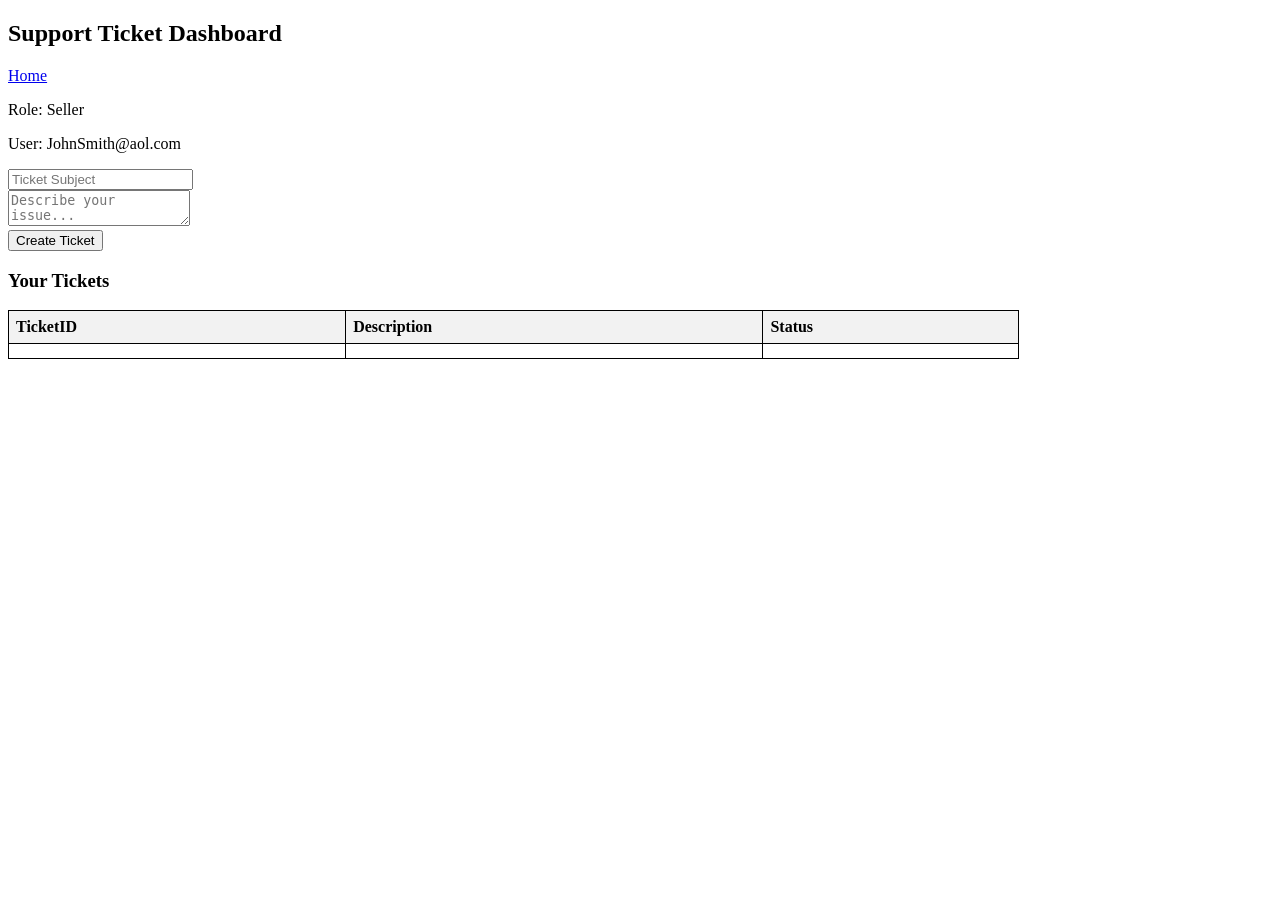
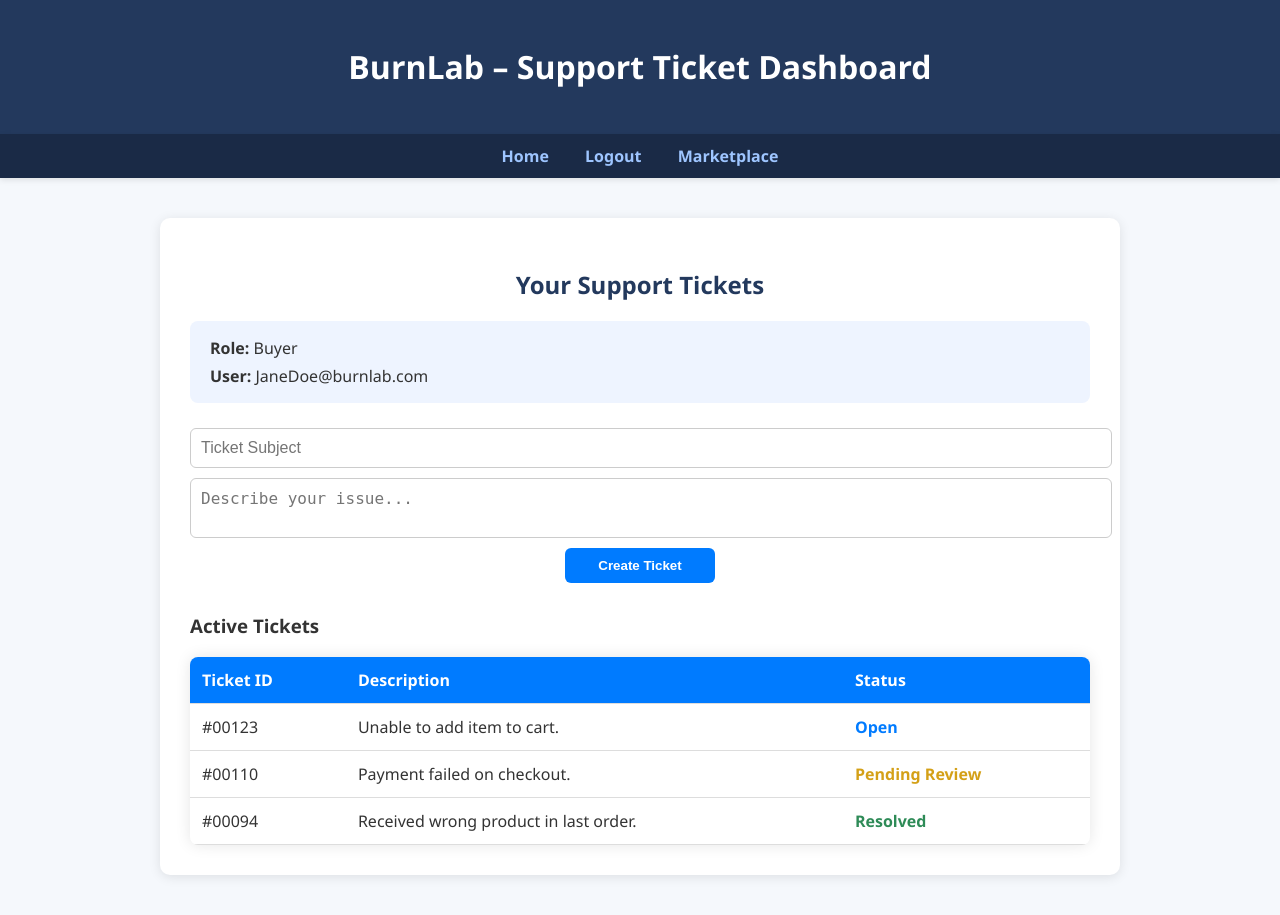
Before and after one commit to MaddoxHodges/SE_E-Commerce_Project, a Django app: page /NewTicket/ in a window 1280 px wide. Before the commit the page ends 359 px from the top, so only its background shows below. Run offline with Django 5.2, Linux system fonts and the light colour scheme; lists and menus that the app fills with data are empty.

Commit message:
new interface for new tickets

```diff
--- a/letsLearn/templates/newTicket.html
+++ b/letsLearn/templates/newTicket.html
@@ -3,57 +3,219 @@
 <head>
   <meta charset="UTF-8">
   <meta name="viewport" content="width=device-width, initial-scale=1.0">
-<title>Support Ticket Dashboard</title>
+  <title>BurnLab – Support Ticket Dashboard</title>
+
+  <style>
+    :root {
+      --burn-dark: #1a2a46;
+      --burn-mid: #23395d;
+      --burn-accent: #007bff;
+      --burn-light: #9ec5ff;
+      --burn-bg: #f5f8fc;
+    }
+
+    body {
+      font-family: "Segoe UI", Arial, sans-serif;
+      background: var(--burn-bg);
+      margin: 0;
+      padding: 0;
+      color: #333;
+    }
+
+    /* --- Header --- */
+    header {
+      background: var(--burn-mid);
+      color: #fff;
+      text-align: center;
+      padding: 1.5rem 0;
+      box-shadow: 0 2px 8px rgba(0, 0, 0, 0.2);
+    }
+
+    /* --- Navigation --- */
+    nav {
+      background: var(--burn-dark);
+      text-align: center;
+      padding: 0.7rem 0;
+      box-shadow: 0 2px 6px rgba(0, 0, 0, 0.1);
+    }
+
+    nav a {
+      color: var(--burn-light);
+      text-decoration: none;
+      margin: 0 1rem;
+      font-weight: 600;
+      transition: color 0.3s;
+    }
+
+    nav a:hover {
+      color: #fff;
+    }
+
+    /* --- Main Container --- */
+    .ticket-system {
+      max-width: 900px;
+      margin: 40px auto;
+      background: #fff;
+      padding: 30px;
+      border-radius: 10px;
+      box-shadow: 0 2px 12px rgba(0, 0, 0, 0.1);
+    }
+
+    .ticket-system h2 {
+      text-align: center;
+      color: var(--burn-mid);
+      margin-bottom: 20px;
+    }
+
+    .user-info {
+      margin-bottom: 25px;
+      background: #eef4ff;
+      padding: 10px 20px;
+      border-radius: 8px;
+    }
+
+    .user-info p {
+      margin: 6px 0;
+    }
+
+    /* --- Ticket Form --- */
+    #ticket-form {
+      margin-bottom: 30px;
+      display: flex;
+      flex-direction: column;
+      gap: 10px;
+    }
+
+    #ticket-form input,
+    #ticket-form textarea {
+      width: 100%;
+      padding: 10px;
+      border-radius: 6px;
+      border: 1px solid #ccc;
+      font-size: 1rem;
+      resize: none;
+    }
+
+    #ticket-form button {
+      width: 150px;
+      padding: 10px;
+      background: var(--burn-accent);
+      color: #fff;
+      border: none;
+      border-radius: 6px;
+      cursor: pointer;
+      font-weight: 600;
+      transition: background 0.3s ease;
+      align-self: center;
+    }
+
+    #ticket-form button:hover {
+      background: #0056b3;
+    }
+
+    /* --- Table Styling --- */
+    table {
+      width: 100%;
+      border-collapse: collapse;
+      background: #fff;
+      border-radius: 8px;
+      overflow: hidden;
+      box-shadow: 0 0 15px rgba(0, 0, 0, 0.1);
+    }
+
+    th, td {
+      padding: 12px;
+      text-align: left;
+      border-bottom: 1px solid #ddd;
+    }
+
+    th {
+      background: var(--burn-accent);
+      color: #fff;
+      font-weight: 600;
+    }
+
+    tr:hover {
+      background-color: #eef4ff;
+    }
+
+    .status {
+      font-weight: 600;
+    }
+
+    .pending {
+      color: #d4a017;
+    }
+
+    .resolved {
+      color: #2e8b57;
+    }
+
+    .open {
+      color: #007bff;
+    }
+
+    .no-tickets {
+      text-align: center;
+      color: #777;
+      font-style: italic;
+      padding: 25px;
+    }
+  </style>
 </head>
+
 <body>
+  <header>
+    <h1>BurnLab – Support Ticket Dashboard</h1>
+  </header>
+
+  <nav>
+    <a href="/home">Home</a>
+    <a href="/logout">Logout</a>
+    <a href="/marketplace">Marketplace</a>
+  </nav>
 
   <div class="ticket-system">
-    <h2>Support Ticket Dashboard</h2>
-    <p><a href='/home'>Home</a></p>
+    <h2>Your Support Tickets</h2>
+
     <div class="user-info">
-        <p id="user-role">Role: <span>Seller</span></p>
-        <p id="user-name">User: <span>JohnSmith@aol.com</span></p>
+      <p><strong>Role:</strong> Buyer</p>
+      <p><strong>User:</strong> JaneDoe@burnlab.com</p>
     </div>
 
     <form id="ticket-form">
-        <input type="text" id="subject" placeholder="Ticket Subject" required><br>
-        <textarea id="description" placeholder="Describe your issue..." required></textarea><br>
-        <button type="submit">Create Ticket</button>
+      <input type="text" id="subject" placeholder="Ticket Subject">
+      <textarea id="description" placeholder="Describe your issue..."></textarea>
+      <button type="button">Create Ticket</button>
     </form>
 
-    <h3>Your Tickets</h3>
-    <style>
-        table{
-            width:80%;
-            border-collapse: collapse;
-        }
-        th,td{
-            border: 1px solid #000000;
-            padding: 7px;
-            text-align: left;
-        }
-        th{
-            background-color:#f2f2f2;
-        }
-    </style>
+    <h3>Active Tickets</h3>
     <table>
       <thead>
         <tr>
-                <th>TicketID</th>
+          <th>Ticket ID</th>
           <th>Description</th>
           <th>Status</th>
         </tr>
       </thead>
       <tbody>
         <tr>
-                <td></td>
-                <td></td>
-                <td></td>
+          <td>#00123</td>
+          <td>Unable to add item to cart.</td>
+          <td class="status open">Open</td>
+        </tr>
+        <tr>
+          <td>#00110</td>
+          <td>Payment failed on checkout.</td>
+          <td class="status pending">Pending Review</td>
+        </tr>
+        <tr>
+          <td>#00094</td>
+          <td>Received wrong product in last order.</td>
+          <td class="status resolved">Resolved</td>
         </tr>
       </tbody>
     </table>
   </div>
-
-<script src="script.js"></script>
 </body>
 </html>
```
Lines whose indentation alone changed are shown as unchanged.
